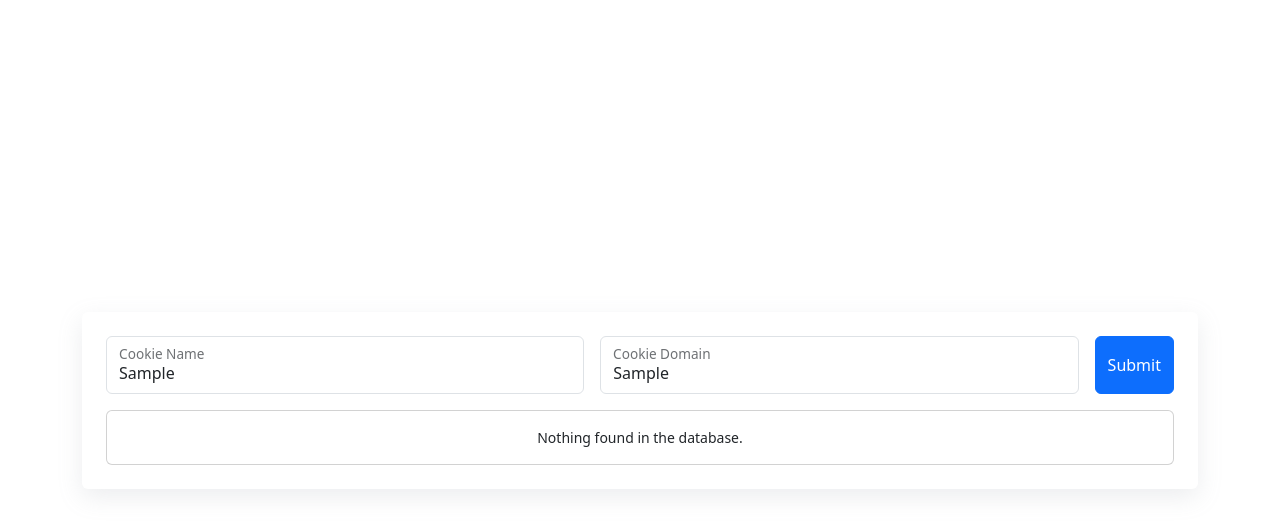
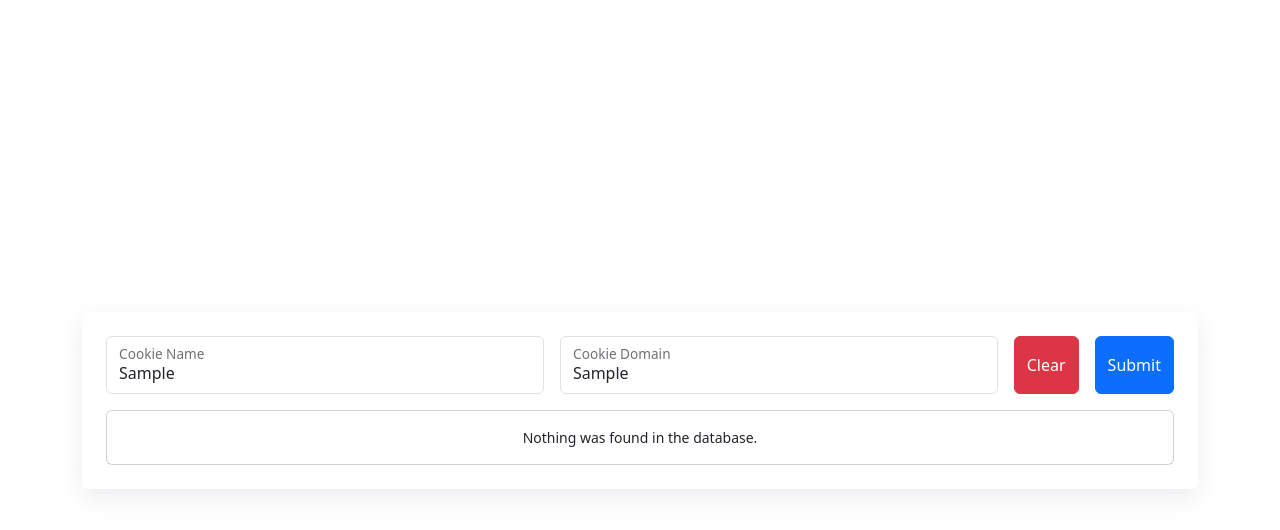
Before and after one commit to nirajgiriXD/cookie-details, a plain HTML site: page index.html in a window 1280 px wide. Both pictures are taken after typing "Sample", "Sample" into the empty fields and a click on the button "Submit". Drawn offline with nearby package versions, Linux system fonts and the light colour scheme.

Commit message:
Update index.html

```diff
--- a/index.html
+++ b/index.html
@@ -23,6 +23,14 @@
         .card-text {
             font-size: 14px;
         }
+        #clear-btn {
+            color: white;
+            display: none;
+        }
+        #result-container {
+            max-height: 580px;
+            overflow: scroll;
+        }
     </style>
 </head>
 <body>
@@ -41,6 +49,7 @@
                             <input type="text" class="form-control" id="cookie-domain" placeholder="">
                             <label for="cookie-domain">Cookie Domain</label>
                         </div>
+                        <button class="btn btn-danger me-3" id="clear-btn">Clear</button>
                         <button class="btn btn-primary" id="submit-btn">Submit</button>
                     </div>
 
@@ -56,23 +65,45 @@
     <script>
         document.addEventListener("DOMContentLoaded", async function() {
             const cookieObj = await fetchCookieDetails();
+            const clearBtn = document.getElementById("clear-btn");
             const submitBtn = document.getElementById("submit-btn");
             const cookieName = document.getElementById("cookie-name");
             const cookieDomain = document.getElementById("cookie-domain");
+
+            clearBtn.addEventListener('click', () => {
+                cookieName.value = '';
+                cookieDomain.value = '';
+            });
 
             submitBtn.addEventListener('click', async function() {
                 getCookieDetailsResult();
             });
 
-            cookieName.addEventListener('keypress', (event) => {
-                if (event.key === 'Enter') {
-                    getCookieDetailsResult()
+            cookieName.addEventListener('input', (event) => {
+                if (cookieName.value === '') {
+                    clearBtn.style.display = 'none';
+                } else {
+                    clearBtn.style.display = 'block';
                 }
             });
 
-            cookieDomain.addEventListener('keypress', (event) => {
-                if(event.key === 'Enter') {
-                    getCookieDetailsResult()
+            cookieName.addEventListener('keydown', (event) => {
+                if (event.key === 'Enter') {
+                    getCookieDetailsResult();
+                }
+            });
+
+            cookieDomain.addEventListener('input', (event) => {
+                if (cookieDomain.value === '') {
+                    clearBtn.style.display = 'none';
+                } else {
+                    clearBtn.style.display = 'block';
+                }
+            });
+
+            cookieDomain.addEventListener('keydown', (event) => {
+                if (event.key === 'Enter') {
+                    getCookieDetailsResult();
                 }
             });
 
@@ -214,7 +245,7 @@
                             <div class="card">
                                 <div class="card-body">
                                     <p class="card-text text-center">
-                                        Nothing found in the database.
+                                        Nothing was found in the database.
                                     </p>
                                 </div>
                             </div>
@@ -225,7 +256,7 @@
                         <div class="card">
                             <div class="card-body">
                                 <p class="card-text text-center">
-                                    No input found.
+                                    No input was found.
                                 </p>
                             </div>
                         </div>
```
